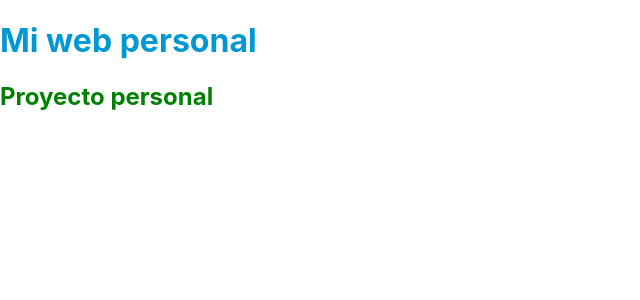
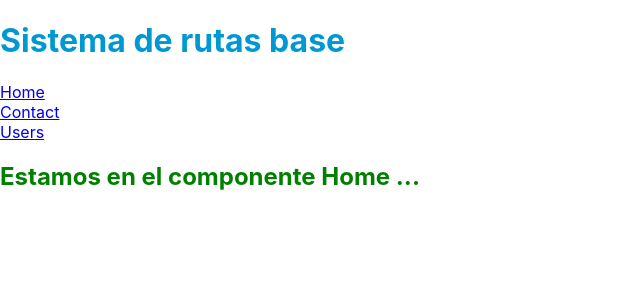
Before and after one commit to Luiggi13/clientR, a React (Create React App) app: page / in a window 1280 px wide. Shown: the top 300 px of the page, without its empty margins (0-640 px from the left). Built offline with nearby package versions, Linux system fonts and the light colour scheme; the HTML template or start-up script is replaced by a standard one.

Commit message:
React router added and links with 404

```diff
--- a/package.json
+++ b/package.json
@@ -10,6 +10,7 @@
     "node-sass": "^4.13.1",
     "react": "^16.13.0",
     "react-dom": "^16.13.0",
+    "react-router-dom": "^5.1.2",
     "react-scripts": "3.4.0"
   },
   "scripts": {
--- a/src/App.js
+++ b/src/App.js
@@ -1,19 +1,38 @@
 import React from 'react';
-
+import { BrowserRouter as Router , Route, Link, Switch  } from "react-router-dom"
 import './App.scss';
 
 function App() {
 
-  const test = (date, dateString) => {
-    console.log(date, dateString);
-  }
-
   return (
-    <div className="app">
-     <h1>Mi web personal</h1>
-     <h2>Proyecto personal</h2>
-    </div>
+    <Router>
+      <div className="app">
+        <h1>Sistema de rutas base</h1>
+        <Link to="/">Home</Link><br />
+        <Link to="/contact">Contact</Link><br />
+        <Link to="/users">Users</Link>
+        <Switch>
+          <Route path="/" exact component={Home} />
+          <Route path="/contact" exact component={Contact} />
+          <Route path="/users" exact component={Users} />
+          <Route component={Error404} />
+        </Switch>
+      </div>
+    </Router>
   );
 }
 
+function Home() {
+  return <h2>Estamos en el componente Home ...</h2>;
+}
+function Contact() {
+  return <h2>Estamos en el componente Contact...</h2>;
+}
+function Users() {
+  return <h2>Estamos en el componente Users ...</h2>;
+}
+function Error404() {
+  return <h2>404: Página no encontrada</h2>;
+}
+
 export default App;
```
Also changed, not shown: 1 other file (tests, documents, lock files or other folders).
